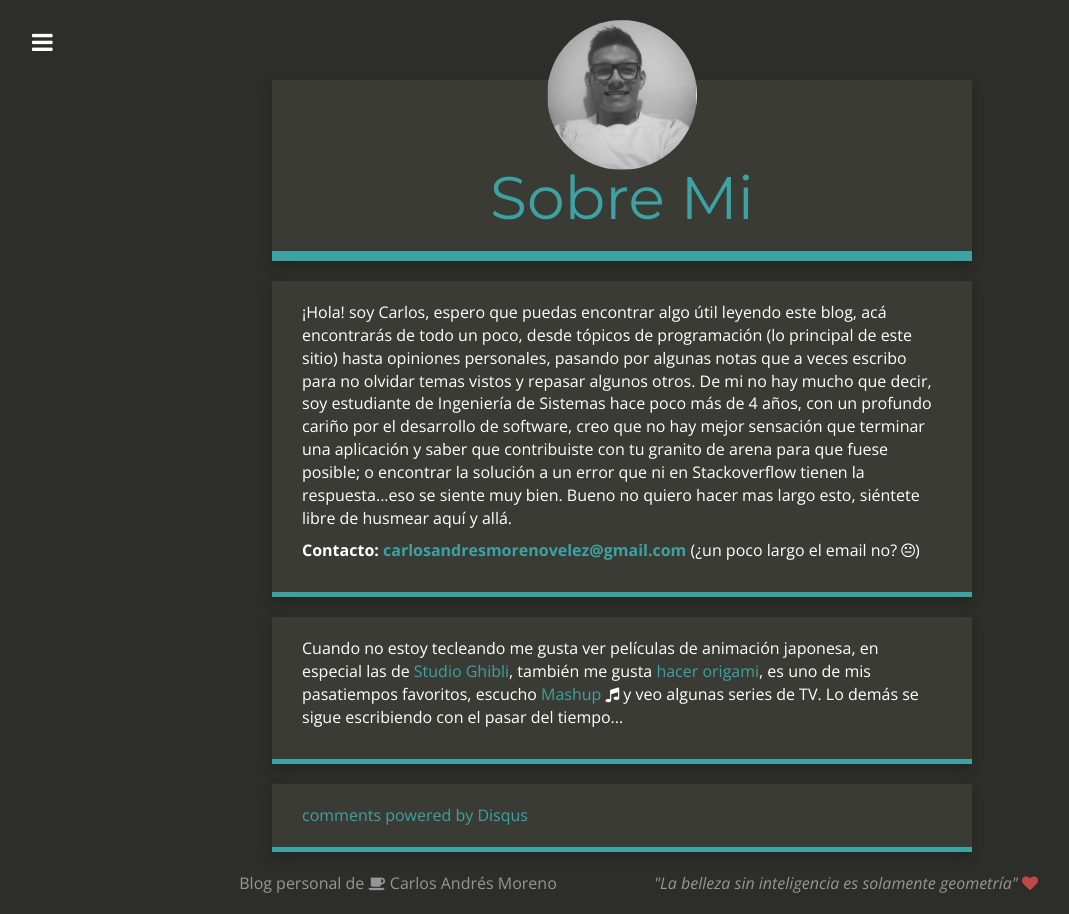
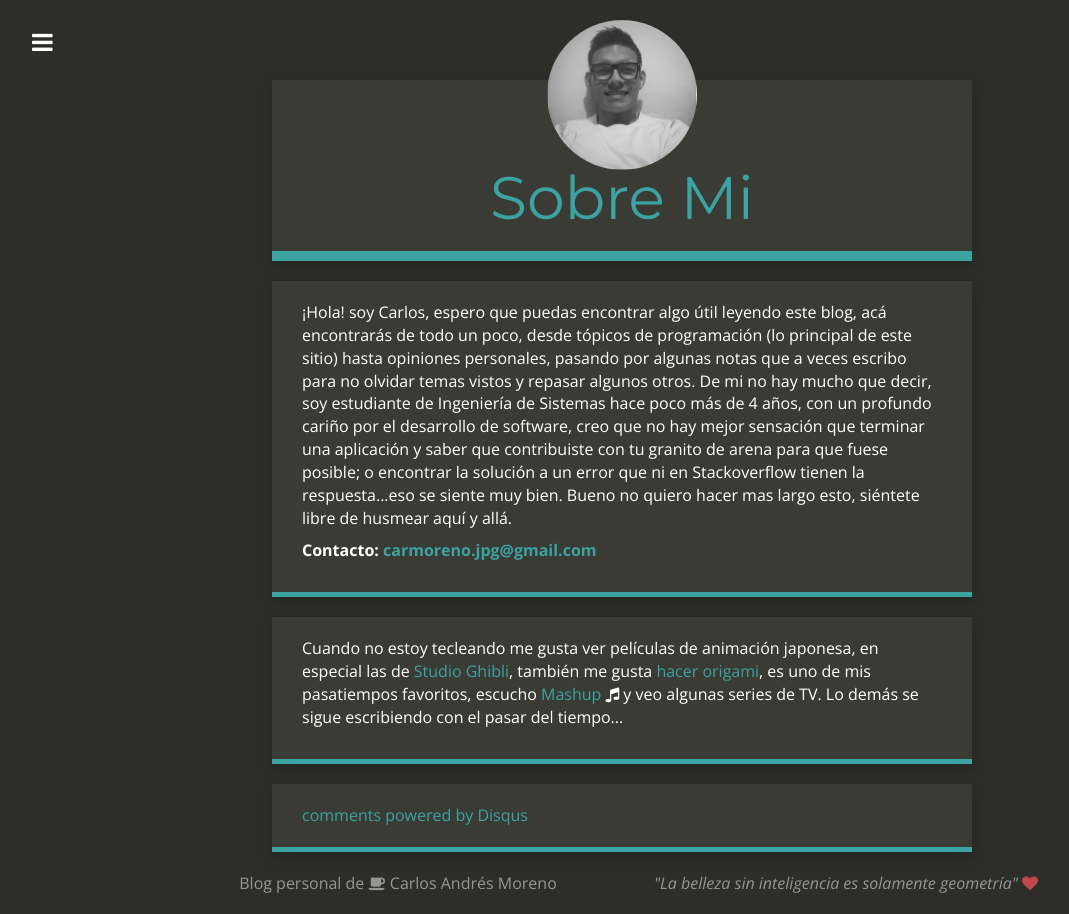
Before and after one commit to CarMoreno/carmoreno.github.io, a Jekyll site: the page about/index.html, which Jekyll copies as it is, in a window 1280 px wide. Shown: the whole page, without its empty margins (18-1087 px from the left). Built offline with Jekyll 4.4.1, drawn with Linux system fonts in a browser that asks for light colours; nearby versions of some CDN libraries; comment, search, counter and statistics services are not loaded.

Commit message:
Update index.html

```diff
--- a/about/index.html
+++ b/about/index.html
@@ -83,7 +83,7 @@
         </div>
         <div class="col-md-12 main content-panel">
         <p>¡Hola! soy Carlos, espero que puedas encontrar algo útil leyendo este blog, acá encontrarás de todo un poco, desde tópicos de programación (lo principal de este sitio) hasta opiniones personales, pasando por algunas notas que a veces escribo para no olvidar temas vistos y repasar algunos otros. De mi no hay mucho que decir, soy estudiante de Ingeniería de Sistemas hace poco más de 4 años, con un profundo cariño por el desarrollo de software, creo que no hay mejor sensación que terminar una aplicación y saber que contribuiste con tu granito de arena para que fuese posible; o encontrar la solución a un error que ni en Stackoverflow tienen la respuesta...eso se siente muy bien. Bueno no quiero hacer mas largo esto, siéntete libre de husmear aquí y allá.</p>
-        <p><strong>Contacto: <a href="mailto:carlosandresmorenovelez@gmail.com">carlosandresmorenovelez@gmail.com</a> </strong> (¿un poco largo el email no? <i class="fa fa-meh-o"></i>)</p>
+        <p><strong>Contacto: <a href="mailto:carmoreno.jpg@gmail.com">carmoreno.jpg@gmail.com</a> </strong></p>
         </div>
 
         <div class="col-md-12 content-panel article">
```
